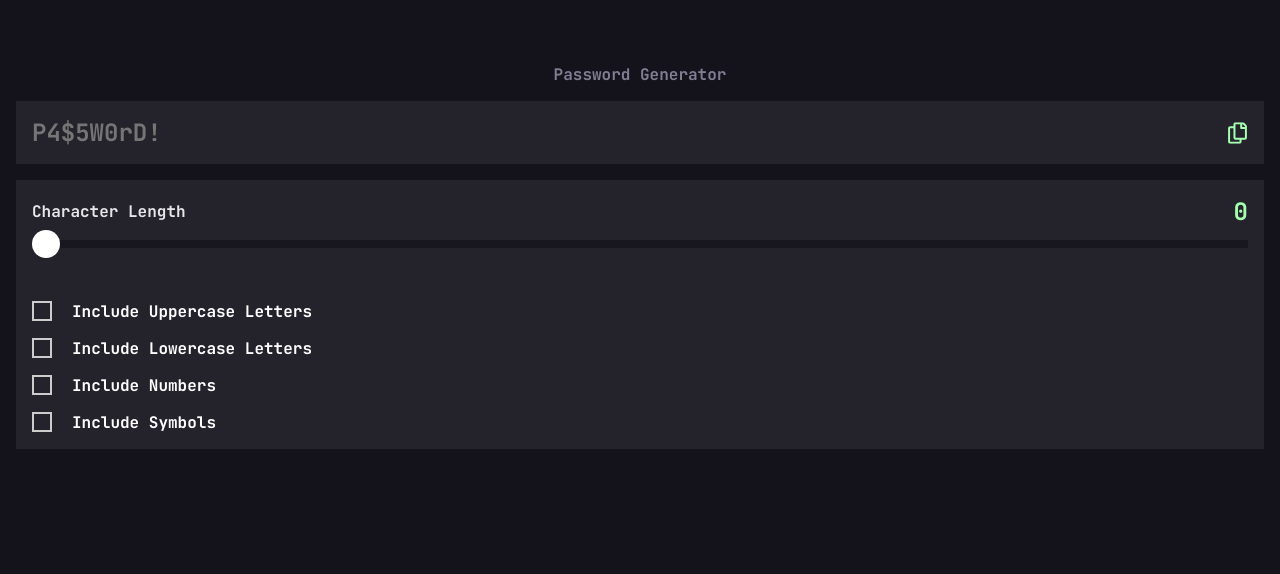
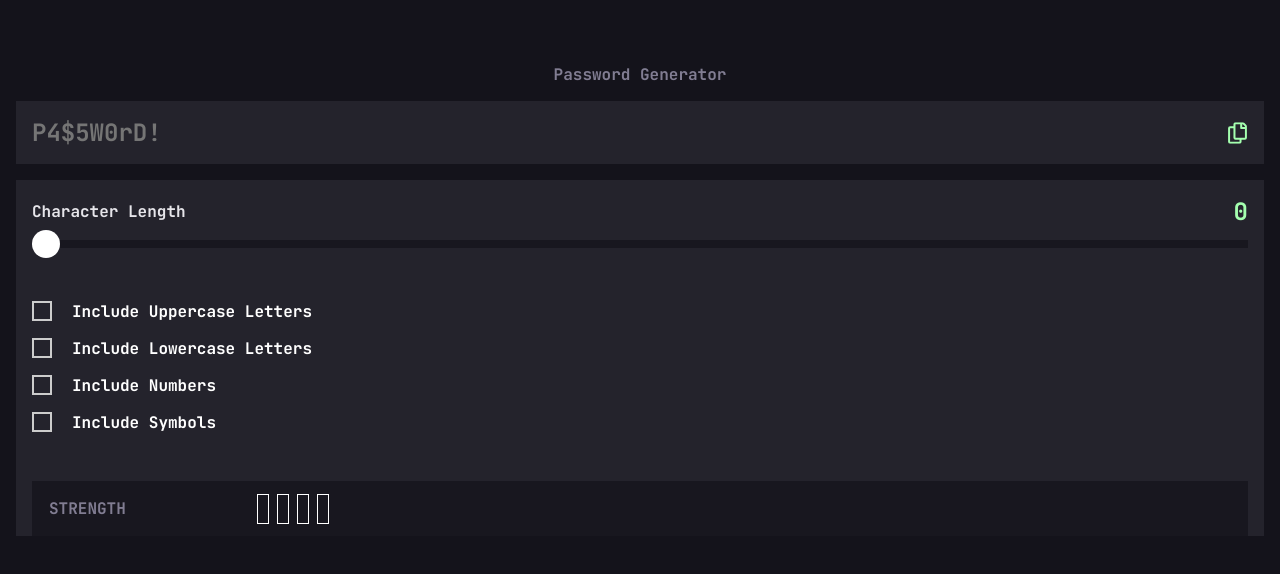
Before and after one commit to GeorgeMachaidze/password-generator, a React (Create React App) app: page / in a window 1280 px wide. Shown: the top 574 px of the page. Built offline with nearby package versions, Linux system fonts and the light colour scheme; the HTML template or start-up script is replaced by a standard one.

Commit message:
add strength section

```diff
--- a/src/App.css
+++ b/src/App.css
@@ -86,7 +86,6 @@ input[type="checkbox"] {
   outline: none;
   transition: background-color 0.2s;
 }
-
 input[type="checkbox"]:checked {
   background-color: rgba(164, 255, 175, 1)
 }
@@ -97,3 +96,35 @@ input[type="checkbox"]:checked {
   line-height: 21px;
 
 }
+.secondSection{
+  margin-top: 32px;
+  background-color: rgba(24, 23, 31, 1);
+  margin-left: 16px;
+  margin-right: 16px;
+  display: flex;
+  align-items: center;
+}
+.secondSection p{
+  padding: 17px;
+  font-size: 16px;
+  color: rgba(129, 125, 146, 1);
+}
+.lvlDiv{
+  display: flex;
+  flex-direction: row;
+  margin-left: 80px;
+}
+.lvlDiv p{
+  color: rgba(230, 229, 234, 1);
+}
+.rec{
+  width: 10px;
+  height: 28px;
+  border: 1px solid white;
+}
+.rectangels{
+  display: flex;
+  flex-direction: row;
+  gap: 8px;
+  align-self: center;
+}
--- a/src/App.js
+++ b/src/App.js
@@ -29,6 +29,18 @@ function App() {
             <ChecxboxForNumbers/>
             <ChecxboxForSymbols/>
           </div>
+          <div className='secondSection'>
+            <p>STRENGTH</p>
+            <div className='lvlDiv'>
+                <p className='lvl'></p>
+                <div className='rectangels'>
+                  <div className='firstRec rec'></div>
+                  <div className='secondRec rec'></div>
+                  <div className='thirdRec rec'></div>
+                  <div className='fourthRec rec'></div>
+                </div>
+            </div>
+          </div>
         </div>
     </div>
   );
```
